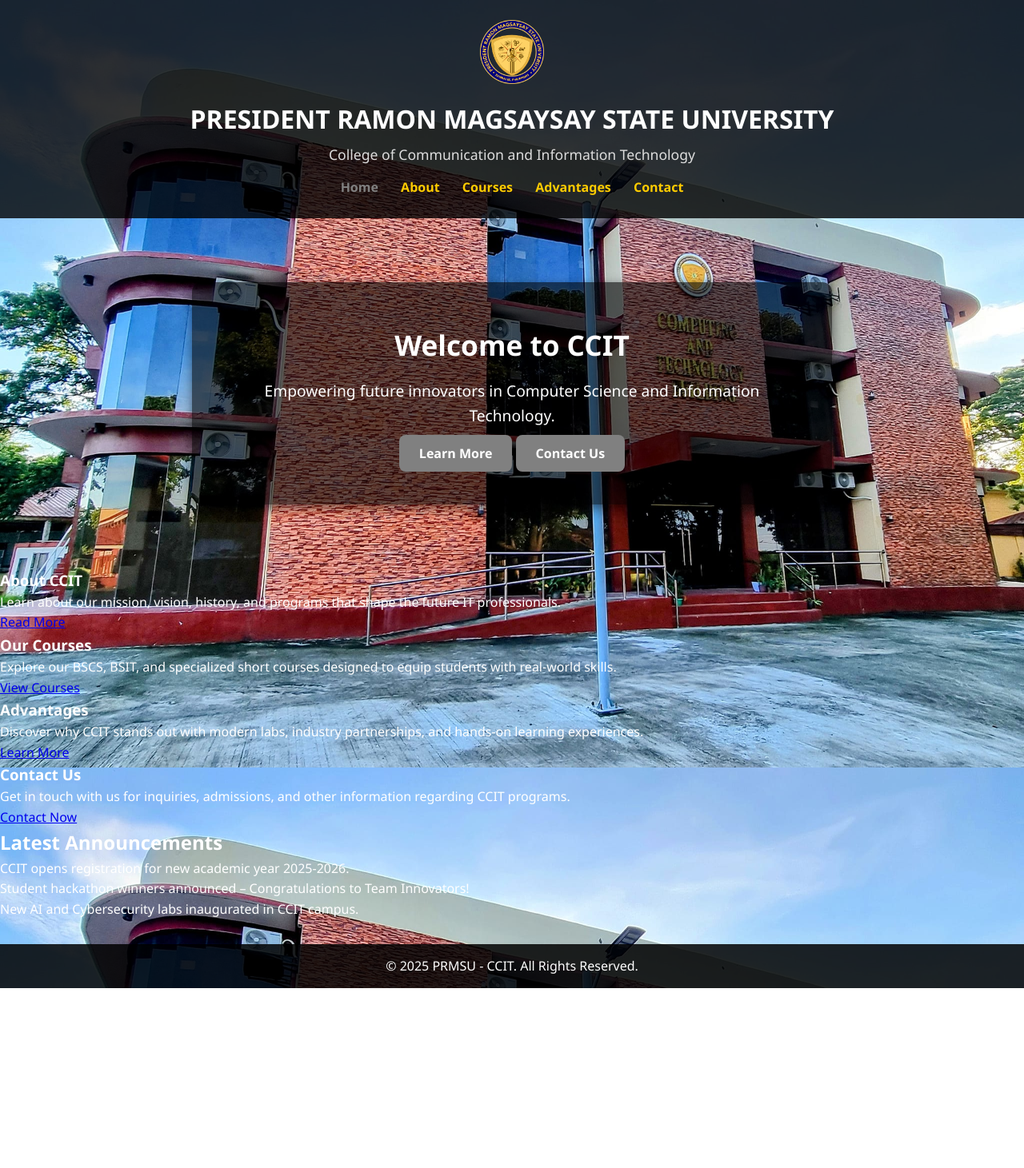
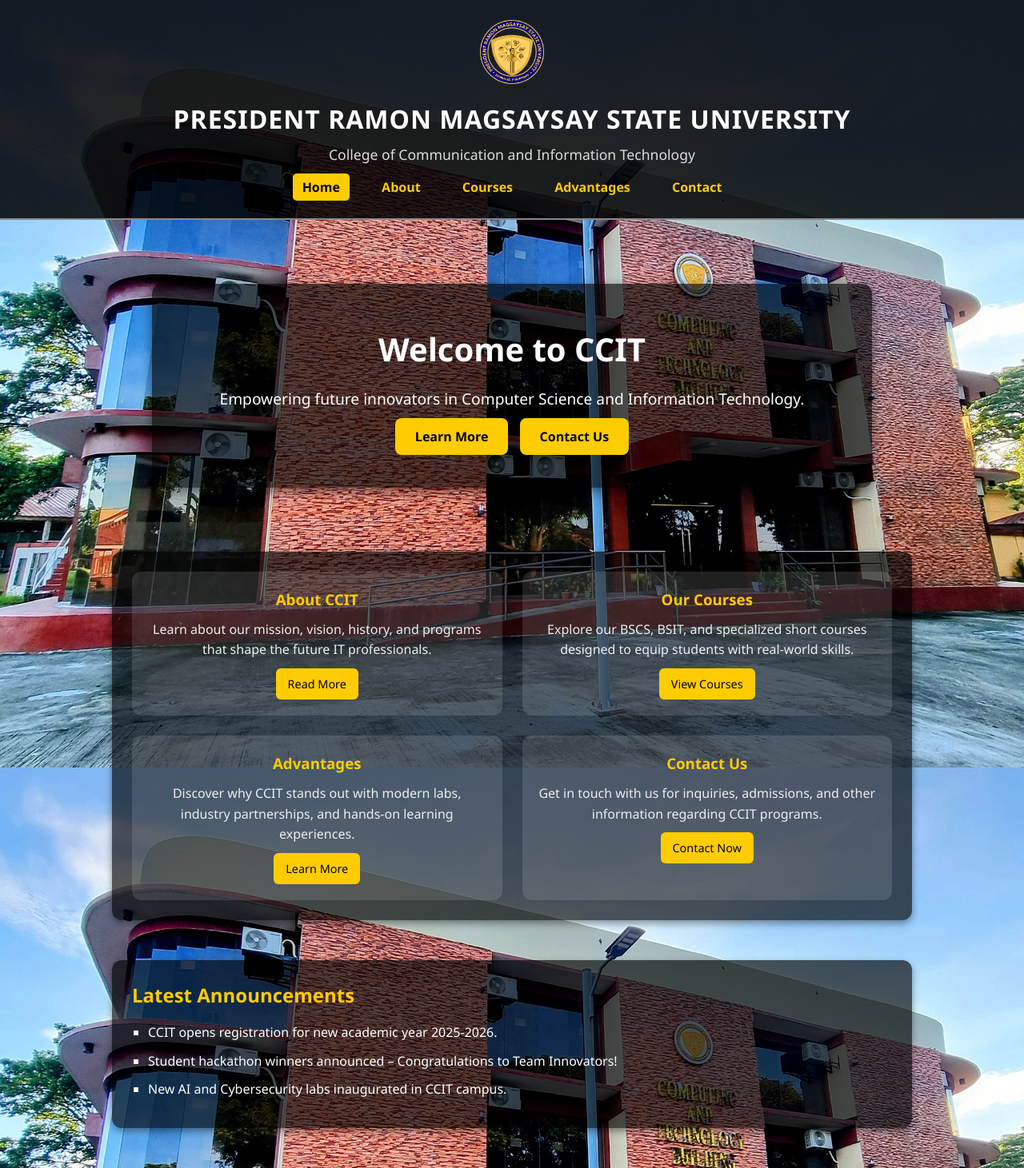
Before and after one commit to CyrilJake/cy, a plain HTML site: page index.html in a window 1280 px wide. Shown: the top 1461 px of the page at 80% size. Before the commit the page ends 1236 px from the top, so only its background shows below. Drawn offline with Linux system fonts and the light colour scheme.

Commit message:
Update style.css

```diff
--- a/style.css
+++ b/style.css
@@ -16,9 +16,9 @@ body {
 /* Header */
 header {
   text-align: center;
-  background: rgba(0, 0, 0, 0.8);
+  background: rgba(0, 0, 0, 0.85);
   padding: 25px;
-  border-bottom:gray;
+  border-bottom: 2px solid #888;
 }
 
 header .logo {
@@ -29,12 +29,14 @@ header .logo {
 header h1 {
   font-size: 2rem;
   margin-bottom: 5px;
+  letter-spacing: 1px;
 }
 
 header h2 {
   font-size: 1.1rem;
   font-weight: 300;
   color: #ddd;
+  margin-bottom: 10px;
 }
 
 /* Navigation */
@@ -47,29 +49,30 @@ nav a {
   margin: 0 12px;
   text-decoration: none;
   font-weight: bold;
-  transition: color 0.3s, border-bottom 0.3s;
-  padding-bottom: 5px;
+  padding: 6px 12px;
+  border-radius: 5px;
+  transition: 0.3s ease;
 }
 
 nav a:hover,
 nav a.active {
-  color: gray;
-  border-bottom:gray;
+  color: #000;
+  background: #ffcc00;
 }
 
 /* Hero Section */
 .hero {
   text-align: center;
   margin: 80px auto;
-  background: rgba(0, 0, 0, 0.6);
+  background: rgba(0, 0, 0, 0.65);
   padding: 50px;
   border-radius: 12px;
-  max-width: 800px;
+  max-width: 900px;
   box-shadow: 0 5px 15px rgba(0,0,0,0.5);
 }
 
 .hero h2 {
-  font-size: 2.2rem;
+  font-size: 2.5rem;
   margin-bottom: 15px;
 }
 
@@ -79,32 +82,79 @@ nav a.active {
 }
 
 .btn {
-  background: linear-gradient(135deg, gray ,gray);
-  color: white;
+  background: #ffcc00;
+  color: #000;
   padding: 12px 25px;
   text-decoration: none;
   border-radius: 8px;
   font-weight: bold;
-  transition: all 0.3s;
+  margin: 5px;
+  transition: all 0.3s ease;
 }
 
 .btn:hover {
-  background: linear-gradient(135deg, gray, gray);
+  transform: scale(1.07);
+  background: #ffc107;
+}
+
+/* Small buttons */
+.btn-small {
+  display: inline-block;
+  background: #ffcc00;
   color: #000;
+  padding: 8px 15px;
+  border-radius: 6px;
+  font-size: 0.9rem;
+  margin-top: 10px;
+  text-decoration: none;
+  transition: all 0.3s ease;
+}
+
+.btn-small:hover {
+  background: #ffc107;
   transform: scale(1.05);
 }
 
 /* Content Sections */
-.content, .course-section {
+.content, .course-section, .highlights, .news {
   max-width: 1000px;
   margin: 50px auto;
-  padding: 20px;
+  padding: 25px;
   background: rgba(0, 0, 0, 0.65);
   border-radius: 12px;
   box-shadow: 0 4px 10px rgba(0,0,0,0.4);
 }
 
-/* Course Cards */
+/* Highlights Section */
+.highlights {
+  display: grid;
+  grid-template-columns: repeat(2, 1fr);
+  gap: 25px;
+}
+
+.highlight-card {
+  background: rgba(255, 255, 255, 0.12);
+  padding: 20px;
+  border-radius: 12px;
+  text-align: center;
+  transition: transform 0.3s, box-shadow 0.3s;
+}
+
+.highlight-card:hover {
+  transform: translateY(-8px);
+  box-shadow: 0 8px 18px rgba(0,0,0,0.5);
+}
+
+.highlight-card h3 {
+  color: #ffcc00;
+  margin-bottom: 10px;
+}
+
+.highlight-card p {
+  color: #eee;
+}
+
+/* Courses Section */
 .course-section {
   display: grid;
   grid-template-columns: 1fr 1fr;
@@ -112,7 +162,7 @@ nav a.active {
 }
 
 .course-card {
-  background: rgba(255, 255, 255, 0.1);
+  background: rgba(255, 255, 255, 0.12);
   padding: 25px;
   border-radius: 12px;
   transition: transform 0.3s, box-shadow 0.3s;
@@ -124,33 +174,88 @@ nav a.active {
 }
 
 .course-card h2 {
-  color: white;
+  color: #ffcc00;
   margin-bottom: 15px;
 }
 
-.course-card p {
+.course-card p, .course-card ul {
   color: #eee;
+  margin-bottom: 10px;
 }
 
-/* Advantages */
-.content ul {
+.course-card ul {
   list-style: disc;
   padding-left: 20px;
-  text-align: left;
+}
+
+/* Advantages List */
+.content ul {
+  padding-left: 25px;
+  margin-bottom: 20px;
+}
+
+/* Contact Form */
+.contact-form {
+  display: flex;
+  flex-direction: column;
+}
+
+.contact-form label {
+  margin: 10px 0 5px;
+}
+
+.contact-form input,
+.contact-form textarea {
+  padding: 10px;
+  border-radius: 6px;
+  border: none;
+  margin-bottom: 15px;
+  font-size: 1rem;
+}
+
+.contact-form button {
+  align-self: flex-start;
+}
+
+/* News Section */
+.news h2 {
+  margin-bottom: 15px;
+  color: #ffcc00;
+}
+
+.news ul {
+  list-style: square;
+  padding-left: 20px;
+}
+
+.news ul li {
+  margin-bottom: 10px;
 }
 
 /* Footer */
 footer {
   text-align: center;
-  padding: 15px;
+  padding: 20px;
   background: rgba(0, 0, 0, 0.85);
-  border-top: 3px gray;
-  margin-top: 30px;
+  border-top: 2px solid #888;
+  margin-top: 40px;
 }
 
 /* Responsive */
 @media (max-width: 900px) {
-  .course-section {
+  .course-section, .highlights {
     grid-template-columns: 1fr;
   }
+
+  .hero {
+    margin: 40px 20px;
+  }
+
+  header h1 {
+    font-size: 1.5rem;
+  }
+
+  header h2 {
+    font-size: 1rem;
+  }
 }
```
